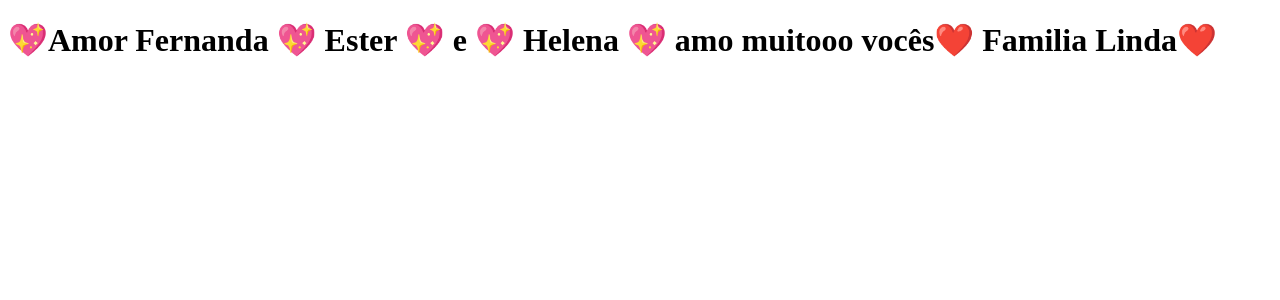
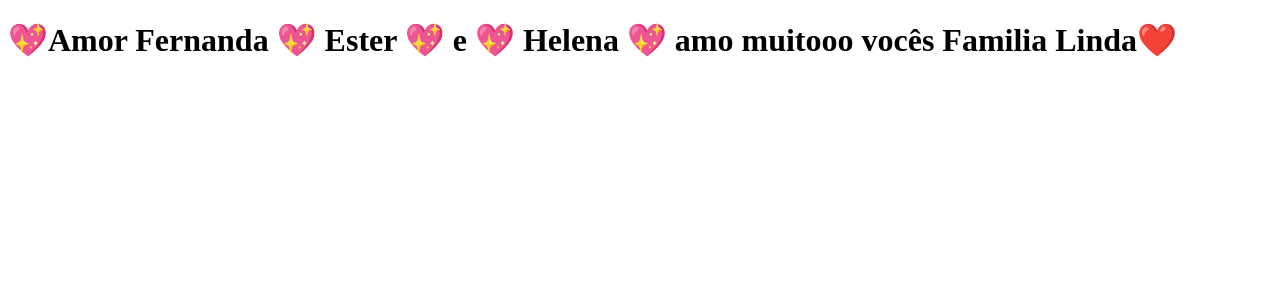
Before and after one commit to iacontroldouglassilva-ops/clone-tabnews, a Next.js app: page / in a window 1280 px wide. Shown: the top 300 px of the page. Built offline with nearby package versions, Linux system fonts and the light colour scheme.

Commit message:
modificando a frase

```diff
--- a/pages/index.js
+++ b/pages/index.js
@@ -1,5 +1,5 @@
 function Home(){
-    return <h1>💖Amor Fernanda 💖 Ester 💖 e 💖 Helena 💖 amo muitooo vocês❤️ Familia Linda❤️</h1>
+    return <h1>💖Amor Fernanda 💖 Ester 💖 e 💖 Helena 💖 amo muitooo vocês Familia Linda❤️</h1>
 }
 
 export default Home;
```
